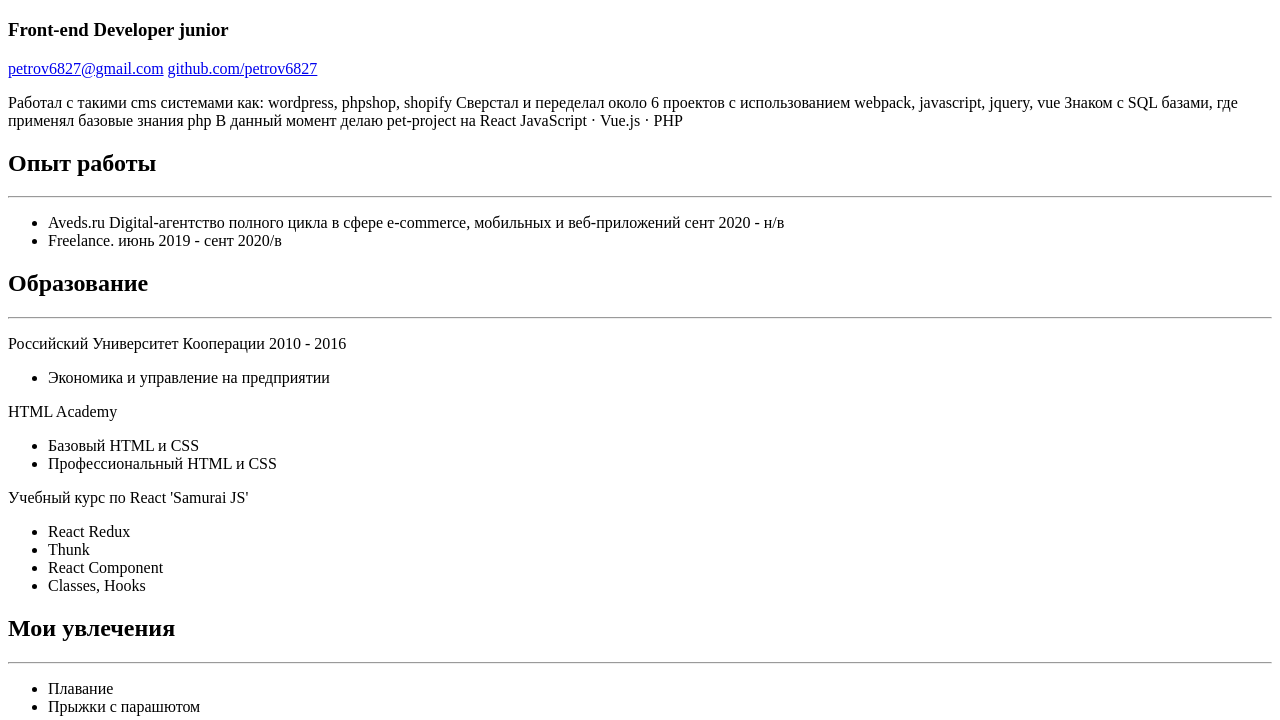
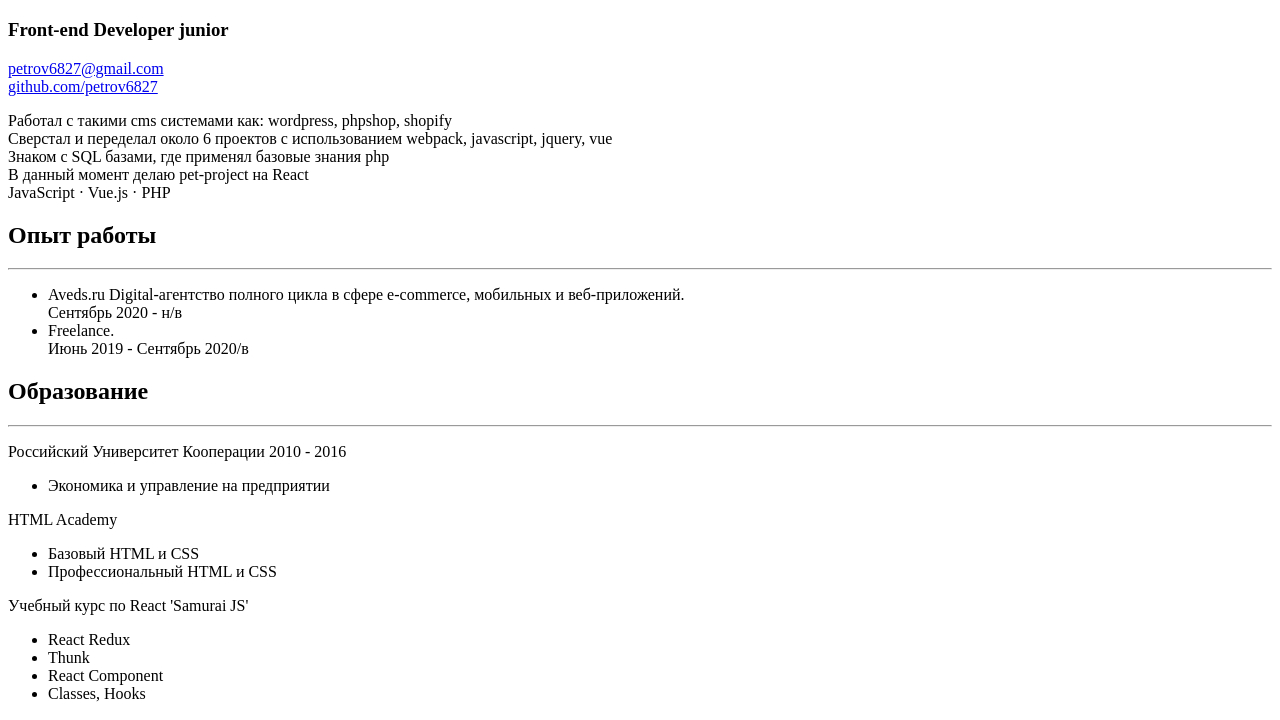
Before and after one commit to petrov6827/resume-Petrov-, a plain HTML site: page index.html in a window 1280 px wide. Shown: the part 61-781 px from the top of the page. Drawn offline with Linux system fonts and the light colour scheme.

Commit message:
Update index.html

```diff
--- a/index.html
+++ b/index.html
@@ -10,26 +10,26 @@
         <div id="header">
             <h1>Дмитрий Петров</h1>
             <h3>Front-end Developer junior</h3>
-            <a href="mailto:petrov6827@gmail.com>">petrov6827@gmail.com</a>
+            <a href="mailto:petrov6827@gmail.com>">petrov6827@gmail.com</a><br>
             <a href="https://github.com/petrov6827/">github.com/petrov6827</a>
         </div>
 
         <div id="main">
             <div>
-            <p class="about">Работал с такими cms системами как: wordpress, phpshop, shopify
+            <p class="about">Работал с такими cms системами как: wordpress, phpshop, shopify<br>
 
-Сверстал и переделал около 6 проектов с использованием webpack, javascript, jquery, vue
+Сверстал и переделал около 6 проектов с использованием webpack, javascript, jquery, vue<br>
 
-Знаком с SQL базами, где применял базовые знания php
+Знаком с SQL базами, где применял базовые знания php<br>
 
-В данный момент делаю pet-project на React
+В данный момент делаю pet-project на React<br>
 
 JavaScript · Vue.js · PHP
             </p>
             <h2>Опыт работы</h2><hr>
             <ul>
-                <li>Aveds.ru Digital-агентство полного цикла в сфере e-commerce, мобильных и веб-приложений сент 2020 - н/в</li>
-                <li>Freelance. июнь 2019 - сент 2020/в</li>
+                <li>Aveds.ru Digital-агентство полного цикла в сфере e-commerce, мобильных и веб-приложений.<br> Сентябрь 2020 - н/в</li>
+                <li>Freelance. <br> Июнь 2019 - Сентябрь 2020/в</li>
             </ul>
             </div>
             <div>
```
